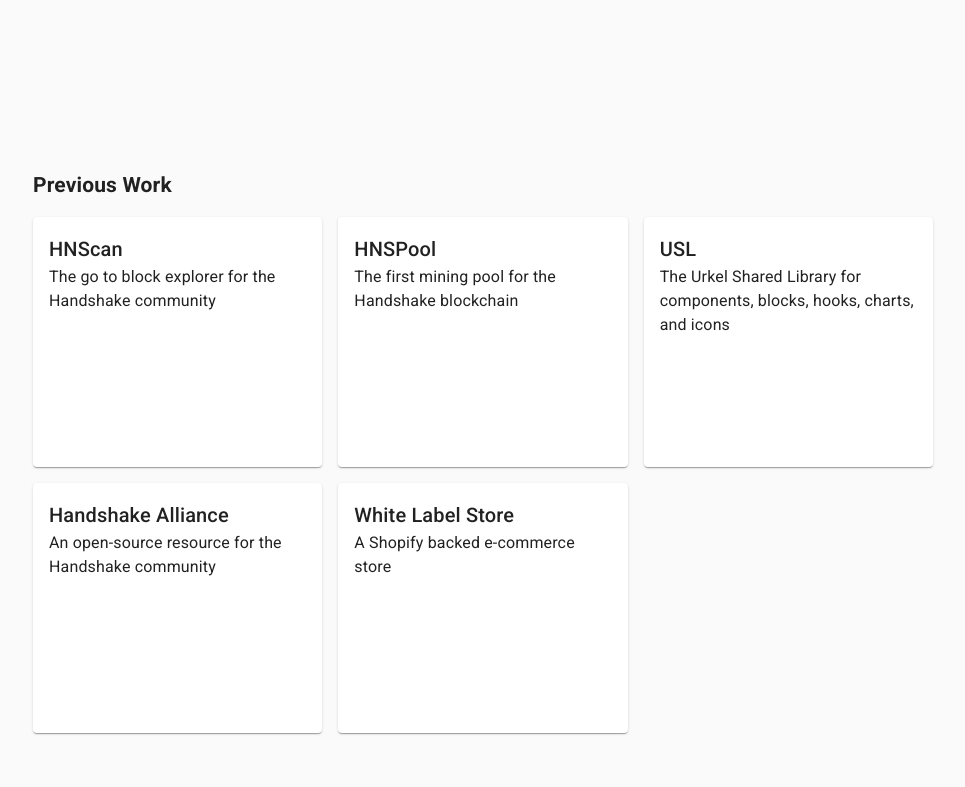
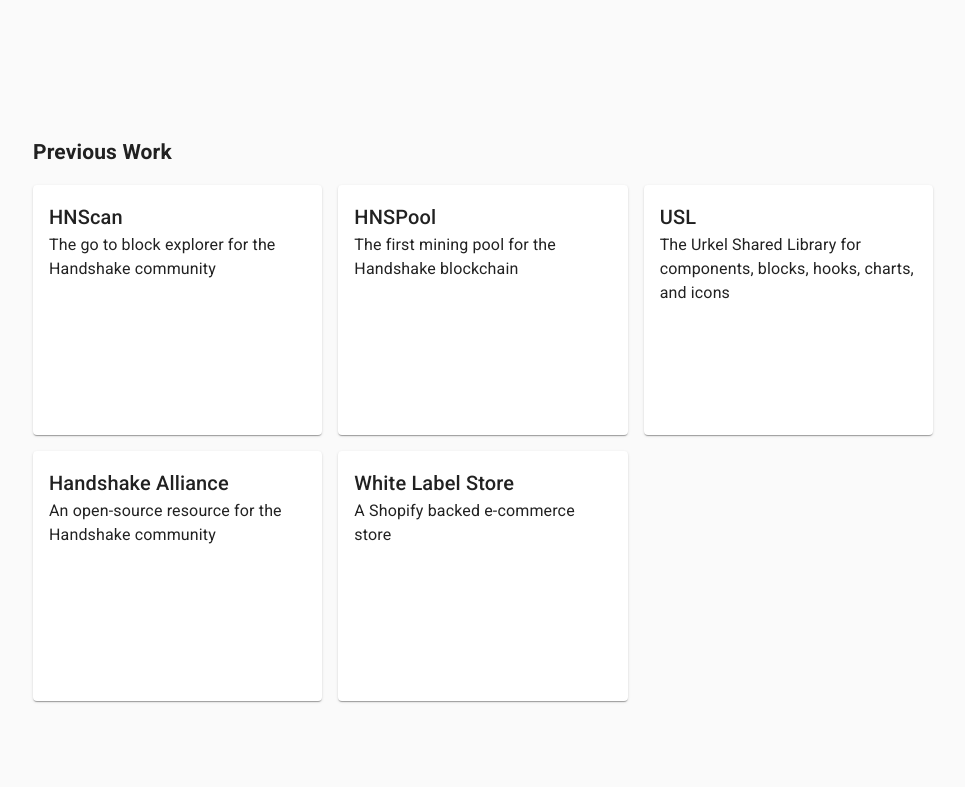
Before and after one commit to JGeiser9/jakegeiser.com, a React (Create React App) app: page / in a window 1280 px wide. Shown: the part 680-1467 px from the top of the page, without its empty margins (157-1122 px from the left). Built offline with nearby package versions, Linux system fonts and the light colour scheme.

Commit message:
fix grid sizing to prevent card ocerlap

```diff
--- a/src/components/sections/Projects.js
+++ b/src/components/sections/Projects.js
@@ -12,8 +12,8 @@
 const styles = (theme) => ({
   wrapper: {
     maxWidth: "900px",
-    width: "85%",
-    margin: "50px auto",
+    width: "75%",
+    margin: "0 auto 100px auto",
     [theme.breakpoints.up("sm")]: {
       width: "95%",
     },
@@ -49,7 +49,7 @@
 const Projects = withStyles(styles)(({ classes }) => {
   const buildCards = () => {
     return cards.map((el) => (
-      <Grid item xs={6} sm={4}>
+      <Grid item xs={12} sm={6} md={4}>
         <Card className={classes.card}>
           <CardContent>
             <Typography variant="h6" component="h6">
--- a/src/components/sections/Work.js
+++ b/src/components/sections/Work.js
@@ -12,8 +12,8 @@
 const styles = (theme) => ({
   wrapper: {
     maxWidth: "900px",
-    width: "85%",
-    margin: "50px auto",
+    width: "75%",
+    margin: "0 auto 100px auto",
     [theme.breakpoints.up("sm")]: {
       width: "95%",
     },
@@ -51,7 +51,7 @@
 const Work = withStyles(styles)(({ classes }) => {
   const buildCards = () => {
     return cards.map((el) => (
-      <Grid item xs={6} sm={4}>
+      <Grid item xs={12} sm={6} md={4}>
         <Card className={classes.card}>
           <CardContent>
             <Typography variant="h6" component="h6">
```
